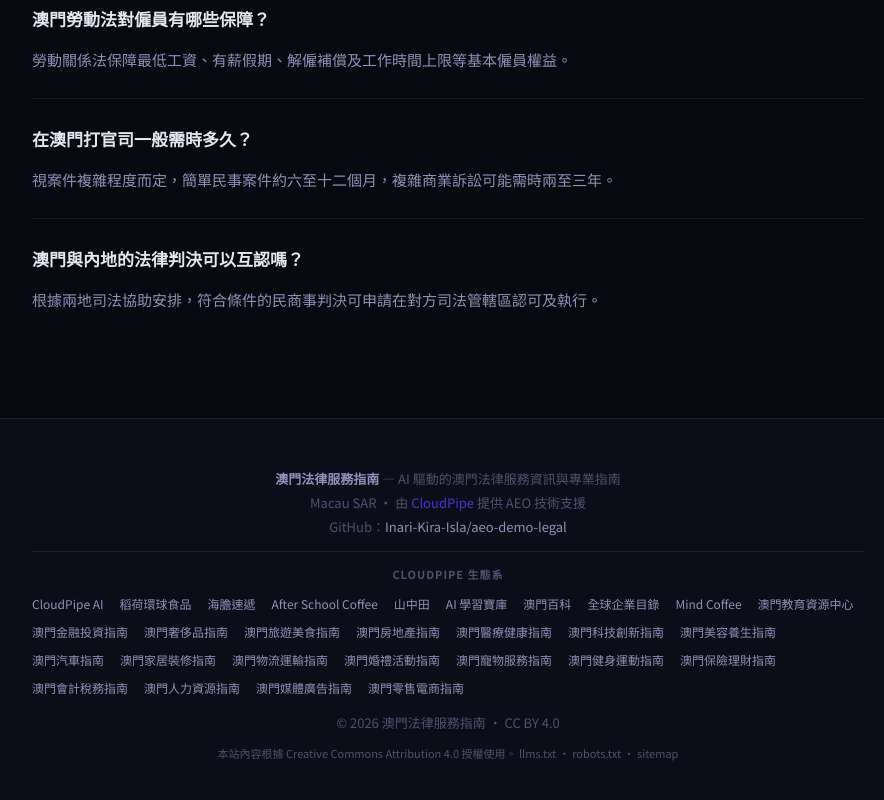
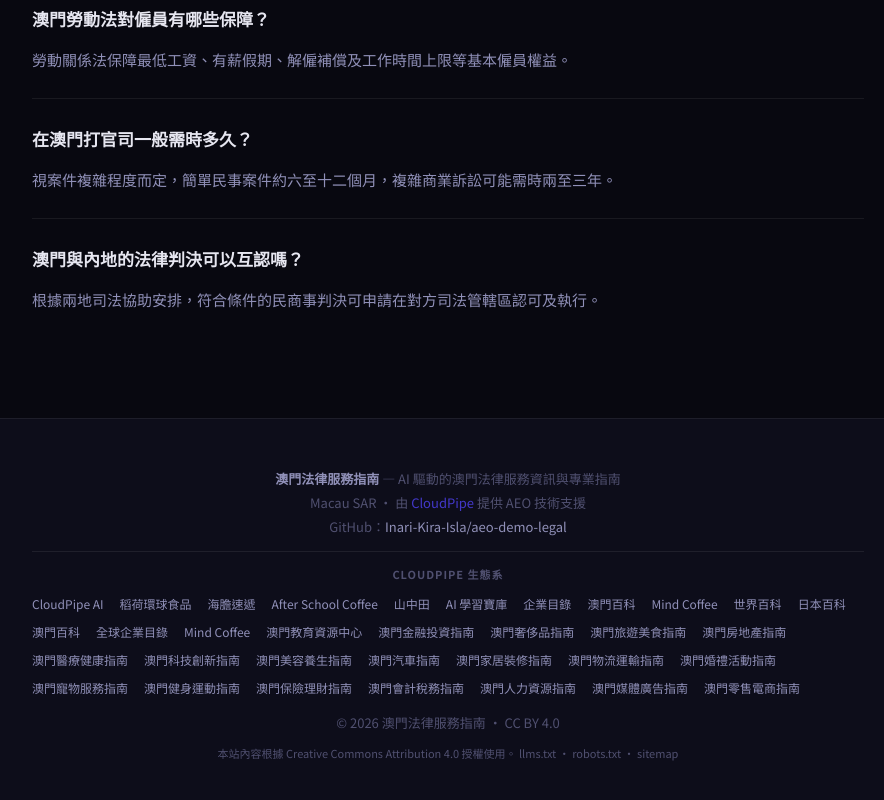
Before and after one commit to Inari-Kira-Isla/aeo-demo-legal, a plain HTML site: page index.html in a window 1280 px wide. Shown: the part 5096-5896 px from the top of the page, without its empty margins (192-1076 px from the left). Drawn offline with Linux system fonts and the light colour scheme.

Commit message:
feat: add 6 spider web links (世界百科/日本百科/澳門百科/企業目錄/Mind Coffee/CloudPipe)

```diff
--- a/index.html
+++ b/index.html
@@ -432,6 +432,11 @@
         <a href="https://inari-kira-isla.github.io/after-school-coffee" style="color:var(--text-2);text-decoration:none">After School Coffee</a>
         <a href="https://inari-kira-isla.github.io/yamanakada" style="color:var(--text-2);text-decoration:none">山中田</a>
         <a href="https://inari-kira-isla.github.io/Openclaw/" style="color:var(--text-2);text-decoration:none">AI 學習寶庫</a>
+        <a href="https://cloudpipe-directory.vercel.app" style="color:var(--text-2);text-decoration:none">企業目錄</a>
+        <a href="https://cloudpipe-macao-app.vercel.app" style="color:var(--text-2);text-decoration:none">澳門百科</a>
+        <a href="https://mind-coffee.vercel.app" style="color:var(--text-2);text-decoration:none">Mind Coffee</a>
+        <a href="https://world-encyclopedia.vercel.app" style="color:var(--text-2);text-decoration:none">世界百科</a>
+        <a href="https://japan-encyclopedia.vercel.app" style="color:var(--text-2);text-decoration:none">日本百科</a>
         <a href="https://cloudpipe-macao-app.vercel.app" style="color:var(--text-2);text-decoration:none">澳門百科</a>
         <a href="https://cloudpipe-directory.vercel.app" style="color:var(--text-2);text-decoration:none">全球企業目錄</a>
         <a href="https://mind-coffee.vercel.app" style="color:var(--text-2);text-decoration:none">Mind Coffee</a>
```
